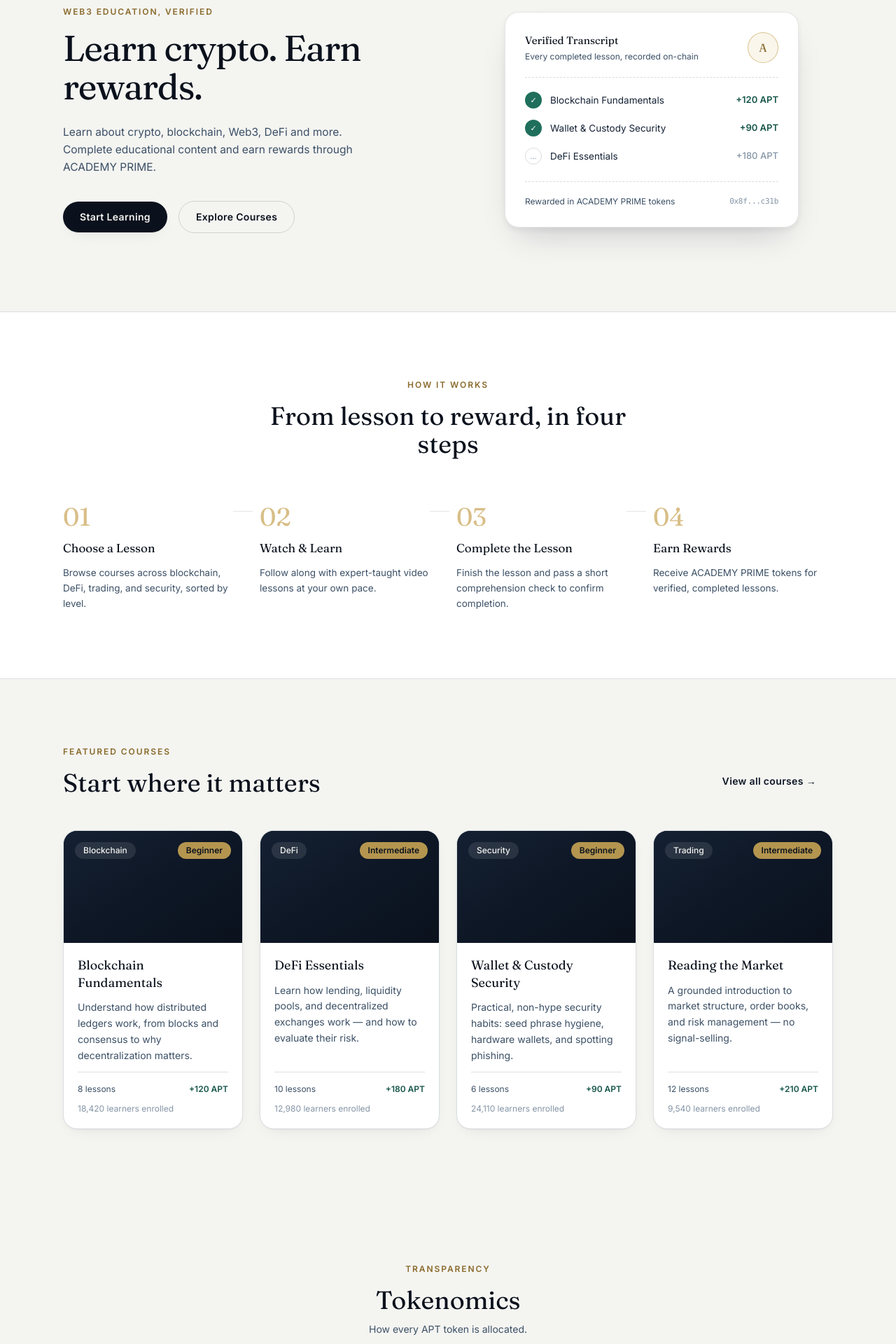
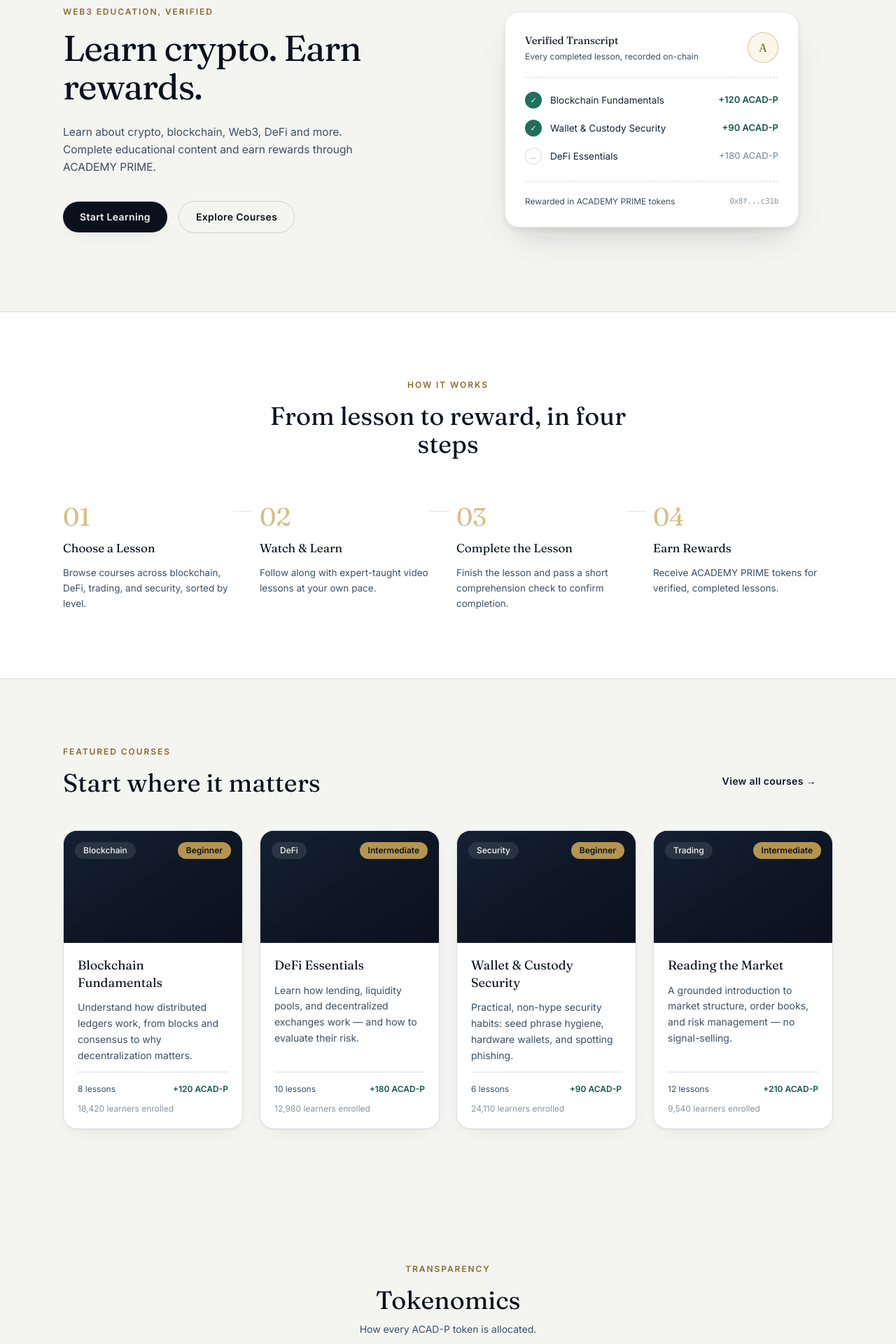
Before and after one commit to html-crm/ACADEMY-PRIME, a Next.js app: page /en in a window 1280 px wide. Shown: the part 180-2100 px from the top of the page at 70% size. Built offline with nearby package versions, Linux system fonts and the light colour scheme; no server answers; a web font is replaced by a local one.

Commit message:
Rename APT to ACAD-P token symbol across all frontend pages

```diff
--- a/src/app/[locale]/videos/page.tsx
+++ b/src/app/[locale]/videos/page.tsx
@@ -91,7 +91,7 @@ export default function LongVideosPage({ params }: { params: { locale: string }
                     </span>
                   </div>
                   <p className="mt-2 inline-block rounded-full bg-brass-400/15 px-2.5 py-1 text-xs font-semibold text-brass-600">
-                    +{Number(v.effective_reward)} APT · {t.reward}
+                    +{Number(v.effective_reward)} ACAD-P · {t.reward}
                   </p>
                 </div>
               </Link>
--- a/src/app/[locale]/watch/[id]/page.tsx
+++ b/src/app/[locale]/watch/[id]/page.tsx
@@ -48,7 +48,7 @@ export default async function WatchPage({
                   </div>
                   <div className="min-w-0 flex-1">
                     <h3 className="line-clamp-2 text-sm font-semibold leading-snug text-ink-950">{item.title}</h3>
-                    <p className="mt-1 text-xs text-emerald-700">+{item.reward} APT</p>
+                    <p className="mt-1 text-xs text-emerald-700">+{item.reward} ACAD-P</p>
                   </div>
                 </article>
               </Link>
--- a/src/components/courses/CoursesExplorer.tsx
+++ b/src/components/courses/CoursesExplorer.tsx
@@ -130,7 +130,7 @@ export function CoursesExplorer({ copy, locale }: CoursesExplorerProps) {
                     <div className="mt-auto flex items-center justify-between border-t border-line pt-4 text-xs text-ink-500">
                       <span>{formatDuration(video.durationSeconds)}</span>
                       <span className="font-semibold text-emerald-700">
-                        +{video.reward.toLocaleString()} APT
+                        +{video.reward.toLocaleString()} ACAD-P
                       </span>
                     </div>
                     <span className="text-xs font-semibold text-brass-600">{copy.watchCta} →</span>
--- a/src/components/home/Hero.tsx
+++ b/src/components/home/Hero.tsx
@@ -74,7 +74,7 @@ export function Hero({ copy }: HeroProps) {
                         : "text-[13px] font-semibold text-emerald-700"
                     }
                   >
-                    +{row.reward} APT
+                    +{row.reward} ACAD-P
                   </span>
                 </li>
               ))}
--- a/src/components/home/Tokenomics.tsx
+++ b/src/components/home/Tokenomics.tsx
@@ -7,15 +7,15 @@ const COPY = {
   en: {
     eyebrow: "TRANSPARENCY",
     heading: "Tokenomics",
-    subhead: "How every APT token is allocated.",
-    centerTop: "APT",
+    subhead: "How every ACAD-P token is allocated.",
+    centerTop: "ACAD-P",
     caption: "Total supply distribution",
   },
   ar: {
     eyebrow: "الشفافية",
     heading: "اقتصاد الرمز",
-    subhead: "كيف يتم توزيع كل رمز APT.",
-    centerTop: "APT",
+    subhead: "كيف يتم توزيع كل رمز ACAD-P.",
+    centerTop: "ACAD-P",
     caption: "توزيع المعروض الكلي",
   },
 };
--- a/src/components/shorts/ShortsFeed.tsx
+++ b/src/components/shorts/ShortsFeed.tsx
@@ -133,7 +133,7 @@ export function ShortsFeed({ copy, locale }: ShortsFeedProps) {
                   <div className="mt-2 flex items-center gap-3 text-xs text-white/70">
                     <span>{video.durationSeconds}s</span>
                     <span>·</span>
-                    <span className="font-semibold text-brass-300">+{video.reward} APT</span>
+                    <span className="font-semibold text-brass-300">+{video.reward} ACAD-P</span>
                   </div>
                   {/* Watch progress */}
                   <div className="mt-3 h-1 w-full overflow-hidden rounded-full bg-white/20">
@@ -155,7 +155,7 @@ export function ShortsFeed({ copy, locale }: ShortsFeedProps) {
                 href={`/${locale}/dashboard`}
                 className="absolute end-4 top-6 rounded-full bg-emerald-600 px-4 py-2 text-xs font-semibold text-white shadow-card"
               >
-                ✓ +{video.reward} APT
+                ✓ +{video.reward} ACAD-P
               </Link>
             )}
           </section>
--- a/src/components/ui/CourseCard.tsx
+++ b/src/components/ui/CourseCard.tsx
@@ -31,7 +31,7 @@ export function CourseCard({ course, copy }: CourseCardProps) {
             {course.lessonCount} {copy.lessons}
           </span>
           <span className="flex items-center gap-1 font-semibold text-emerald-700">
-            +{course.totalRewardTokens} APT
+            +{course.totalRewardTokens} ACAD-P
           </span>
         </div>
         <p className="text-xs text-ink-300">
--- a/src/components/watch/WatchClient.tsx
+++ b/src/components/watch/WatchClient.tsx
@@ -196,7 +196,7 @@ export function WatchClient({ video, locale }: { video: CatalogVideo; locale: st
             </span>
           )}
           <span className="rounded-full border border-emerald-600/30 bg-emerald-500/10 px-3 py-1 font-semibold text-emerald-700">
-            ⬡ {video.reward} APT
+            ⬡ {video.reward} ACAD-P
           </span>
         </div>
 
@@ -205,7 +205,7 @@ export function WatchClient({ video, locale }: { video: CatalogVideo; locale: st
           {completed ? (
             <div className="rounded-lg border border-emerald-600/30 bg-emerald-500/10 p-4 text-center">
               <p className="font-display text-lg tracking-wide text-emerald-700">✓ {copy.completed}</p>
-              <p className="mt-1 text-sm font-semibold text-emerald-700">⬡ {copy.rewardEligible} · {video.reward} APT</p>
+              <p className="mt-1 text-sm font-semibold text-emerald-700">⬡ {copy.rewardEligible} · {video.reward} ACAD-P</p>
               <Link
                 href={`/${locale}/dashboard`}
                 className="mt-3 inline-flex rounded-full bg-ink-950 px-5 py-2 text-xs font-semibold text-paper-50"
```
